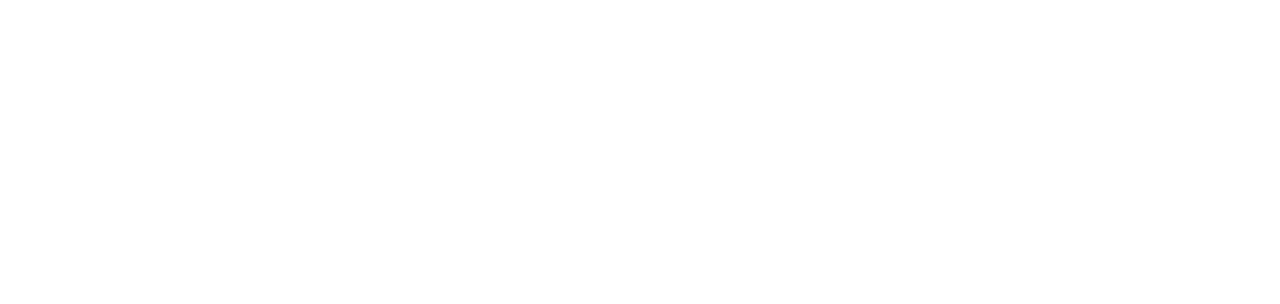
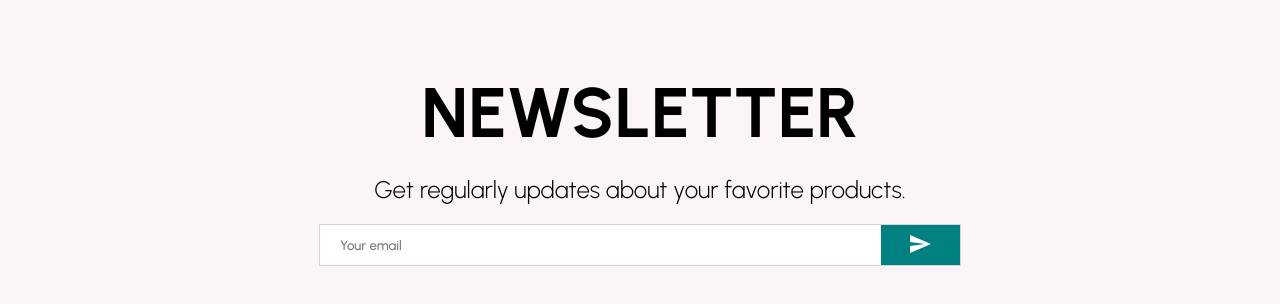
Before and after one commit to mizbauddintareq/e-commerce, a React (Create React App) app: page / in a window 1280 px wide. Shown: the part 2328-2632 px from the top of the page. Before the commit the page ends 2256 px from the top, so only its background shows below. Built offline with nearby package versions, Linux system fonts and the light colour scheme.

Commit message:
complete newsletter design

```diff
--- /dev/null
+++ b/src/components/Newsletter.jsx
@@ -0,0 +1,56 @@
+import { Send } from "@material-ui/icons";
+import styled from "styled-components";
+
+const Container = styled.div`
+  height: 60vh;
+  background-color: #fcf5f5;
+  display: flex;
+  align-items: center;
+  justify-content: center;
+  flex-direction: column;
+`;
+const Desc = styled.div`
+  font-size: 24px;
+  font-weight: 300;
+  margin-bottom: 20px;
+`;
+const Title = styled.h1`
+  font-size: 70px;
+  margin-bottom: 20px;
+`;
+const InputContainer = styled.div`
+  width: 50%;
+  height: 40px;
+  background-color: white;
+  display: flex;
+  justify-content: space-between;
+  border: 1px solid lightgray;
+`;
+const Input = styled.input`
+  border: none;
+  flex: 8;
+  padding-left: 20px;
+`;
+const Button = styled.button`
+  flex: 1;
+  border: none;
+  background-color: teal;
+  color: white;
+`;
+
+const Newsletter = () => {
+  return (
+    <Container>
+      <Title>NEWSLETTER</Title>
+      <Desc>Get regularly updates about your favorite products.</Desc>
+      <InputContainer>
+        <Input placeholder="Your email" />
+        <Button>
+          <Send />
+        </Button>
+      </InputContainer>
+    </Container>
+  );
+};
+
+export default Newsletter;
--- a/src/pages/Home.jsx
+++ b/src/pages/Home.jsx
@@ -1,6 +1,7 @@
 import Announcement from "../components/Announcement";
 import Categories from "../components/Categories";
 import Navbar from "../components/Navbar";
+import Newsletter from "../components/Newsletter";
 import Products from "../components/Products";
 import Slider from "../components/Slider";
 
@@ -12,6 +13,7 @@
       <Slider />
       <Categories />
       <Products />
+      <Newsletter />
     </div>
   );
 };
```
